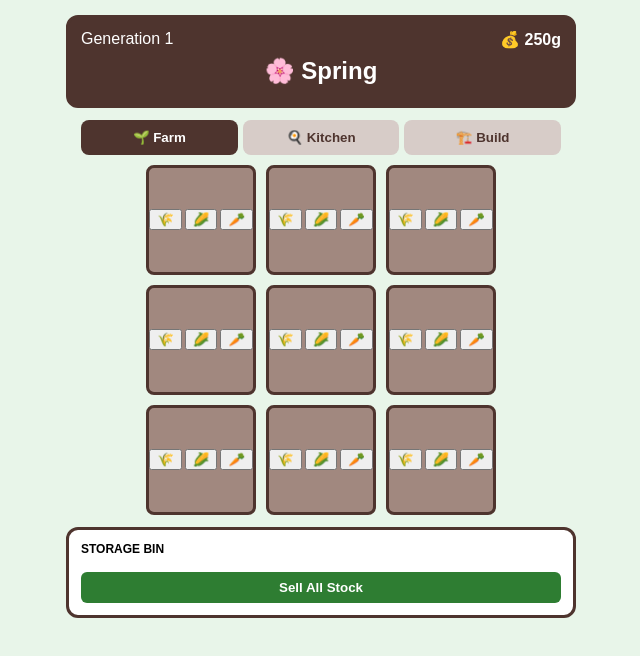
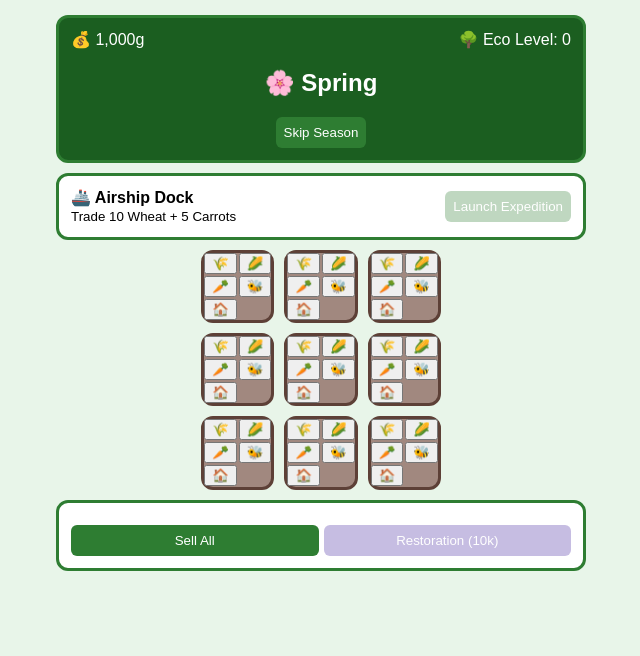
Before and after one commit to mohamedmehdigara/react-farming-game, a React (Create React App) app: page / in a window 1280 px wide. Shown: the top 656 px of the page, without its empty margins (319-959 px from the left). Built offline with nearby package versions, Linux system fonts and the light colour scheme.

Commit message:
edited files

```diff
--- a/src/App.js
+++ b/src/App.js
@@ -1,223 +1,167 @@
 import React, { useState, useEffect } from 'react';
 import styled from 'styled-components';
 
-// --- Static Data ---
-const CROP_DATA = {
-  WHEAT: { id: 'WHEAT', name: 'Wheat', cost: 10, basePrice: 25, growthTime: 5, icon: '🌾' },
-  CORN: { id: 'CORN', name: 'Corn', cost: 40, basePrice: 100, growthTime: 12, icon: '🌽' },
-  CARROT: { id: 'CARROT', name: 'Carrot', cost: 100, basePrice: 300, growthTime: 25, icon: '🥕' },
-};
-
-const RECIPES = {
-  FLOUR: { id: 'FLOUR', name: 'Fine Flour', ingredients: { WHEAT: 2 }, sellPrice: 80, icon: '🥡' },
-  CORNBREAD: { id: 'CORNBREAD', name: 'Cornbread', ingredients: { WHEAT: 1, CORN: 1 }, sellPrice: 250, icon: '🍞' },
-  VEGGIE_CAKE: { id: 'VEGGIE_CAKE', name: 'Veggie Cake', ingredients: { WHEAT: 1, CARROT: 1 }, sellPrice: 650, icon: '🍰' },
-};
-
-const DECOR_DATA = {
-  STATION: { id: 'STATION', name: 'Weather Station', cost: 1500, icon: '📡', buff: 'Unlock Forecast' },
-  HARVESTER: { id: 'HARVESTER', name: 'Hired Harvester', cost: 2500, icon: '👨‍🌾', buff: 'Auto-Harvesting' },
-  SALESMAN: { id: 'SALESMAN', name: 'Hired Salesman', cost: 3000, icon: '💼', buff: 'Auto-Sell (+5%)' },
+// --- Constants ---
+const CROPS = {
+  WHEAT: { id: 'WHEAT', icon: '🌾', cost: 10, price: 25, time: 5 },
+  CORN: { id: 'CORN', icon: '🌽', cost: 40, price: 100, time: 12 },
+  CARROT: { id: 'CARROT', icon: '🥕', cost: 100, price: 300, time: 25 },
+  MOON_BERRY: { id: 'MOON_BERRY', icon: '🫐', cost: 0, price: 2000, time: 40, exotic: true },
 };
 
 const SEASONS = {
-  SPRING: { id: 'SPRING', name: 'Spring', icon: '🌸', color: '#e8f5e9', mult: 1.5, next: 'SUMMER' },
-  SUMMER: { id: 'SUMMER', name: 'Summer', icon: '☀️', color: '#fffde7', mult: 0.8, next: 'FALL' },
-  FALL: { id: 'FALL', name: 'Fall', icon: '🍂', color: '#fff3e0', mult: 1.2, next: 'WINTER' },
-  WINTER: { id: 'WINTER', name: 'Winter', icon: '❄️', color: '#e3f2fd', mult: 0.4, next: 'SPRING' },
+  SPRING: { name: 'Spring', icon: '🌸', color: '#e8f5e9', mult: 1.5, next: 'SUMMER' },
+  SUMMER: { name: 'Summer', icon: '☀️', color: '#fffde7', mult: 0.8, next: 'FALL' },
+  FALL: { name: 'Fall', icon: '🍂', color: '#fff3e0', mult: 1.2, next: 'WINTER' },
+  WINTER: { name: 'Winter', icon: '❄️', color: '#e3f2fd', mult: 0.4, next: 'SPRING' },
 };
 
 // --- Styled Components ---
-const GameContainer = styled.div`
-  display: flex; flex-direction: column; align-items: center;
-  font-family: 'Arial', sans-serif; background: ${props => props.bgColor};
-  transition: background 2s; min-height: 100vh; padding: 15px;
+const GameWrap = styled.div`
+  display: flex; flex-direction: column; align-items: center; min-height: 100vh;
+  background: ${props => props.bgColor}; transition: 2s; padding: 15px; font-family: sans-serif;
 `;
 
 const Section = styled.div`
-  background: white; border: 3px solid #4e342e; border-radius: 12px;
-  width: 100%; max-width: 480px; padding: 12px; margin-bottom: 12px;
-`;
-
-const TabBar = styled.div` display: flex; width: 100%; max-width: 480px; gap: 5px; margin-bottom: 10px; `;
-const Tab = styled.button`
-  flex: 1; padding: 10px; border-radius: 8px; border: none; cursor: pointer;
-  background: ${props => props.active ? '#4e342e' : '#d7ccc8'};
-  color: ${props => props.active ? 'white' : '#4e342e'}; font-weight: bold;
+  background: white; border: 3px solid #2e7d32; border-radius: 12px;
+  width: 100%; max-width: 500px; padding: 12px; margin-bottom: 10px;
 `;
 
 const FarmGrid = styled.div` display: grid; grid-template-columns: repeat(3, 1fr); gap: 10px; `;
 const Plot = styled.div`
-  aspect-ratio: 1/1; background: ${props => props.ready ? '#8bc34a' : '#a1887f'};
-  border: 3px solid #4e342e; border-radius: 8px; cursor: pointer;
-  display: flex; align-items: center; justify-content: center; position: relative;
+  aspect-ratio: 1/1; background: ${props => props.isGh ? '#c8e6c9' : '#a1887f'};
+  border: ${props => props.isGh ? '4px solid #4caf50' : '3px solid #5d4037'};
+  border-radius: 12px; display: flex; align-items: center; justify-content: center; position: relative;
 `;
 
+const Badge = styled.div` position: absolute; top: 2px; right: 2px; font-size: 10px; background: gold; border-radius: 4px; padding: 2px; `;
+
 const Button = styled.button`
-  background: ${props => props.color || '#4e342e'}; color: white; border: none;
-  padding: 8px 12px; border-radius: 6px; font-weight: bold; cursor: pointer;
-  &:disabled { opacity: 0.4; }
+  background: #2e7d32; color: white; border: none; padding: 8px; border-radius: 6px; cursor: pointer;
+  &:disabled { opacity: 0.3; }
 `;
 
 export default function App() {
-  const [activeTab, setActiveTab] = useState('farm');
-  const [money, setMoney] = useState(() => JSON.parse(localStorage.getItem('zf-v14-money')) ?? 250);
-  const [plots, setPlots] = useState(() => JSON.parse(localStorage.getItem('zf-v14-plots')) ?? Array(9).fill(null));
-  const [inv, setInv] = useState(() => JSON.parse(localStorage.getItem('zf-v14-inv')) ?? { WHEAT: 0, CORN: 0, CARROT: 0, FLOUR: 0, CORNBREAD: 0, VEGGIE_CAKE: 0 });
-  const [decor, setDecor] = useState(() => JSON.parse(localStorage.getItem('zf-v14-decor')) ?? []);
+  const [money, setMoney] = useState(1000);
+  const [plots, setPlots] = useState(Array(9).fill({ type: null, progress: 0, hasBee: false, isGreenhouse: false }));
+  const [inv, setInv] = useState({ WHEAT: 0, CORN: 0, CARROT: 0, MOON_BERRY: 0 });
   const [season, setSeason] = useState('SPRING');
-  const [seasonTimer, setSeasonTimer] = useState(60);
+  const [airshipBusy, setAirshipBusy] = useState(false);
+  const [ecoLvl, setEcoLvl] = useState(0);
 
-  const hasItem = (id) => decor.includes(id);
+  // --- Core Engine ---
+  useEffect(() => {
+    const timer = setInterval(() => {
+      setPlots(prev => prev.map((p, i) => {
+        if (!p.type) return p;
 
-  // --- Game Loop ---
-  useEffect(() => {
-    const ticker = setInterval(() => {
-      // 1. Seasonal Transition
-      setSeasonTimer(t => {
-        if (t <= 1) {
-          setSeason(curr => SEASONS[curr].next);
-          return 60;
-        }
-        return t - 1;
-      });
+        // Multipliers: Season (unless Greenhouse) + Bees + Eco Restoration
+        let mult = p.isGreenhouse ? 1.5 : SEASONS[season].mult;
+        if (p.hasBee) mult += 0.3;
+        mult += (ecoLvl * 0.05);
 
-      // 2. Growth & Auto-Harvest
-      setPlots(prev => prev.map((p, i) => {
-        if (!p) return null;
-        const inc = (100 / p.type.growthTime) * SEASONS[season].mult;
-        const newProg = Math.min(p.progress + inc, 100);
+        const inc = (100 / p.type.time) * mult;
+        return { ...p, progress: Math.min(p.progress + inc, 100) };
+      }));
+    }, 1000);
+    return () => clearInterval(timer);
+  }, [season, ecoLvl]);
 
-        if (newProg >= 100 && hasItem('HARVESTER')) {
-          handleHarvest(p, i);
-          return null;
-        }
-        return { ...p, progress: newProg };
-      }));
-
-      // 3. Auto-Salesman (every 60s)
-      if (hasItem('SALESMAN') && seasonTimer === 1) {
-        sellEverything(1.05); // 5% bonus
-      }
-    }, 1000);
-    return () => clearInterval(ticker);
-  }, [season, decor, seasonTimer]);
-
-  const handleHarvest = (p, i) => {
-    setInv(prev => ({ ...prev, [p.type.id]: prev[p.type.id] + 1 }));
-    setPlots(ps => ps.map((x, idx) => idx === i ? null : x));
-  };
-
-  const cook = (recipe) => {
-    const canCook = Object.entries(recipe.ingredients).every(([ing, amt]) => inv[ing] >= amt);
-    if (canCook) {
-      setInv(prev => {
-        const next = { ...prev };
-        Object.entries(recipe.ingredients).forEach(([ing, amt]) => next[ing] -= amt);
-        next[recipe.id] = (next[recipe.id] || 0) + 1;
-        return next;
-      });
+  const harvest = (i) => {
+    const p = plots[i];
+    if (p.progress >= 100) {
+      setInv(v => ({ ...v, [p.type.id]: v[p.type.id] + 1 }));
+      setPlots(ps => ps.map((x, idx) => idx === i ? { ...x, type: null, progress: 0 } : x));
     }
   };
 
-  const sellEverything = (bonus = 1) => {
-    let total = 0;
-    Object.entries(inv).forEach(([id, count]) => {
-      const price = CROP_DATA[id] ? CROP_DATA[id].basePrice : RECIPES[id].sellPrice;
-      total += count * price * bonus;
-    });
-    setMoney(m => m + Math.floor(total));
-    setInv({ WHEAT: 0, CORN: 0, CARROT: 0, FLOUR: 0, CORNBREAD: 0, VEGGIE_CAKE: 0 });
+  const plant = (i, crop) => {
+    if (money >= crop.cost) {
+      setMoney(m => m - crop.cost);
+      setPlots(ps => ps.map((x, idx) => idx === i ? { ...x, type: crop, progress: 0 } : x));
+    }
   };
 
-  useEffect(() => {
-    localStorage.setItem('zf-v14-money', JSON.stringify(money));
-    localStorage.setItem('zf-v14-inv', JSON.stringify(inv));
-    localStorage.setItem('zf-v14-plots', JSON.stringify(plots));
-    localStorage.setItem('zf-v14-decor', JSON.stringify(decor));
-  }, [money, inv, plots, decor]);
+  const sendAirship = () => {
+    if (inv.WHEAT >= 10 && inv.CARROT >= 5) {
+      setAirshipBusy(true);
+      setInv(v => ({ ...v, WHEAT: v.WHEAT - 10, CARROT: v.CARROT - 5 }));
+      setTimeout(() => {
+        setInv(v => ({ ...v, MOON_BERRY: v.MOON_BERRY + 3 }));
+        setAirshipBusy(false);
+        alert("Airship returned with Exotic Moon Berries! 🌙");
+      }, 10000);
+    }
+  };
+
+  const upgradePlot = (i, type) => {
+    const cost = type === 'GH' ? 5000 : 1000;
+    if (money >= cost) {
+      setMoney(m => m - cost);
+      setPlots(ps => ps.map((x, idx) => idx === i ? (type === 'GH' ? { ...x, isGreenhouse: true } : { ...x, hasBee: true }) : x));
+    }
+  };
 
   return (
-    <GameContainer bgColor={SEASONS[season].color}>
-      <Section style={{ background: '#4e342e', color: 'white', textAlign: 'center' }}>
+    <GameWrap bgColor={ecoLvl > 5 ? '#a5d6a7' : SEASONS[season].color}>
+      <Section style={{ background: '#1b5e20', color: 'white', textAlign: 'center' }}>
         <div style={{ display: 'flex', justifyContent: 'space-between' }}>
-          <span>Generation 1</span>
-          <span style={{ fontWeight: 'bold' }}>💰 {money}g</span>
+          <span>💰 {money.toLocaleString()}g</span>
+          <span>🌳 Eco Level: {ecoLvl}</span>
         </div>
-        <h2 style={{ margin: '8px 0' }}>{SEASONS[season].icon} {SEASONS[season].name}</h2>
-        {hasItem('STATION') && (
-          <div style={{ fontSize: '11px', background: 'rgba(0,0,0,0.2)', padding: '4px', borderRadius: '4px' }}>
-            Next: {SEASONS[season].next} in {seasonTimer}s
-          </div>
-        )}
+        <h2>{SEASONS[season].icon} {SEASONS[season].name}</h2>
+        <Button onClick={() => setSeason(curr => SEASONS[curr].next)}>Skip Season</Button>
       </Section>
 
-      <TabBar>
-        <Tab active={activeTab === 'farm'} onClick={() => setActiveTab('farm')}>🌱 Farm</Tab>
-        <Tab active={activeTab === 'kitchen'} onClick={() => setActiveTab('kitchen')}>🍳 Kitchen</Tab>
-        <Tab active={activeTab === 'shop'} onClick={() => setActiveTab('shop')}>🏗️ Build</Tab>
-      </TabBar>
+      <Section>
+        <div style={{ display: 'flex', justifyContent: 'space-between', alignItems: 'center' }}>
+          <div><b>🚢 Airship Dock</b><br/><small>Trade 10 Wheat + 5 Carrots</small></div>
+          <Button disabled={airshipBusy || inv.WHEAT < 10} onClick={sendAirship}>
+            {airshipBusy ? 'Exploring...' : 'Launch Expedition'}
+          </Button>
+        </div>
+      </Section>
 
-      {activeTab === 'farm' && (
-        <>
       <FarmGrid>
         {plots.map((p, i) => (
-              <Plot key={i} ready={p?.progress === 100} onClick={() => p?.progress === 100 && handleHarvest(p, i)}>
-                {p ? (
-                  <span style={{ fontSize: '2rem' }}>{p.progress === 100 ? p.type.icon : '🌱'}</span>
+          <Plot key={i} isGh={p.isGreenhouse} ready={p.progress === 100} onClick={() => p.progress === 100 && harvest(i)}>
+            {p.isGreenhouse && <Badge>GH</Badge>}
+            {p.hasBee && <span style={{ position: 'absolute', bottom: 2, left: 2 }}>🐝</span>}
+
+            {p.type ? (
+              <span style={{ fontSize: '2rem' }}>{p.progress >= 100 ? p.type.icon : '🌱'}</span>
             ) : (
-                  <div style={{ display: 'flex', flexWrap: 'wrap', gap: '3px', justifyContent: 'center' }}>
-                    {Object.values(CROP_DATA).map(c => (
-                      <button key={c.id} onClick={() => { if(money >= c.cost) { setMoney(m => m - c.cost); setPlots(ps => ps.map((x, idx) => idx === i ? { type: c, progress: 0 } : x)); } }}>{c.icon}</button>
+              <div style={{ display: 'grid', gridTemplateColumns: '1fr 1fr', gap: '2px' }}>
+                {Object.values(CROPS).map(c => (
+                  (!c.exotic || inv[c.id] > 0) && (
+                    <button key={c.id} onClick={() => c.exotic ? (setInv(v=>({...v, [c.id]: v[c.id]-1})), setPlots(ps => ps.map((x, idx) => idx === i ? { ...x, type: c, progress: 0 } : x))) : plant(i, c)}>
+                      {c.icon}
+                    </button>
+                  )
                 ))}
+                <button onClick={() => upgradePlot(i, 'BEE')}>🐝</button>
+                <button onClick={() => upgradePlot(i, 'GH')}>🏠</button>
               </div>
             )}
           </Plot>
         ))}
       </FarmGrid>
-          <Section style={{ marginTop: '12px' }}>
-            <div style={{ fontSize: '12px', fontWeight: 'bold' }}>STORAGE BIN</div>
-            <div style={{ display: 'flex', gap: '8px', flexWrap: 'wrap', margin: '8px 0' }}>
-              {Object.entries(inv).map(([id, count]) => count > 0 && <span key={id}>{(CROP_DATA[id] || RECIPES[id]).icon} x{count}</span>)}
+
+      <Section style={{ marginTop: '10px' }}>
+        <div style={{ display: 'flex', flexWrap: 'wrap', gap: '10px', fontSize: '12px' }}>
+          {Object.entries(inv).map(([k, v]) => v > 0 && <span key={k}>{CROPS[k].icon} x{v}</span>)}
         </div>
-            <Button color="#2e7d32" style={{ width: '100%' }} onClick={() => sellEverything()}>Sell All Stock</Button>
-          </Section>
-        </>
-      )}
-
-      {activeTab === 'kitchen' && (
-        <Section>
-          <h3>Artisan Kitchen</h3>
-          {Object.values(RECIPES).map(r => (
-            <div key={r.id} style={{ display: 'flex', justifyContent: 'space-between', padding: '10px 0', borderBottom: '1px solid #eee' }}>
-              <div>
-                <b>{r.icon} {r.name}</b><br/>
-                <small>Requires: {Object.entries(r.ingredients).map(([ing, amt]) => `${amt}x${CROP_DATA[ing].icon} `)}</small>
-              </div>
-              <Button disabled={!Object.entries(r.ingredients).every(([ing, amt]) => inv[ing] >= amt)} onClick={() => cook(r)}>
-                Cook (+{r.sellPrice}g)
+        <div style={{ display: 'flex', gap: '5px', marginTop: '10px' }}>
+          <Button style={{ flex: 1 }} onClick={() => {
+            let t = 0;
+            Object.entries(inv).forEach(([k, v]) => t += v * CROPS[k].price);
+            setMoney(m => m + t); setInv({ WHEAT: 0, CORN: 0, CARROT: 0, MOON_BERRY: 0 });
+          }}>Sell All</Button>
+          <Button style={{ flex: 1, background: '#4527a0' }} disabled={money < 10000} onClick={() => { setMoney(m => m - 10000); setEcoLvl(e => e + 1); }}>
+            Restoration (10k)
           </Button>
         </div>
-          ))}
       </Section>
-      )}
-
-      {activeTab === 'shop' && (
-        <Section>
-          <h3>Hire & Infrastructure</h3>
-          {Object.values(DECOR_DATA).map(d => (
-            <div key={d.id} style={{ display: 'flex', justifyContent: 'space-between', padding: '10px 0', borderBottom: '1px solid #eee' }}>
-              <div>
-                <b>{d.icon} {d.name}</b><br/>
-                <small>{d.buff}</small>
-              </div>
-              <Button disabled={money < d.cost || decor.includes(d.id)} onClick={() => { setMoney(m => m - d.cost); setDecor([...decor, d.id]); }}>
-                {decor.includes(d.id) ? 'Active' : `${d.cost}g`}
-              </Button>
-            </div>
-          ))}
-        </Section>
-      )}
-    </GameContainer>
+    </GameWrap>
   );
 }
```
Lines whose indentation alone changed are shown as unchanged.
